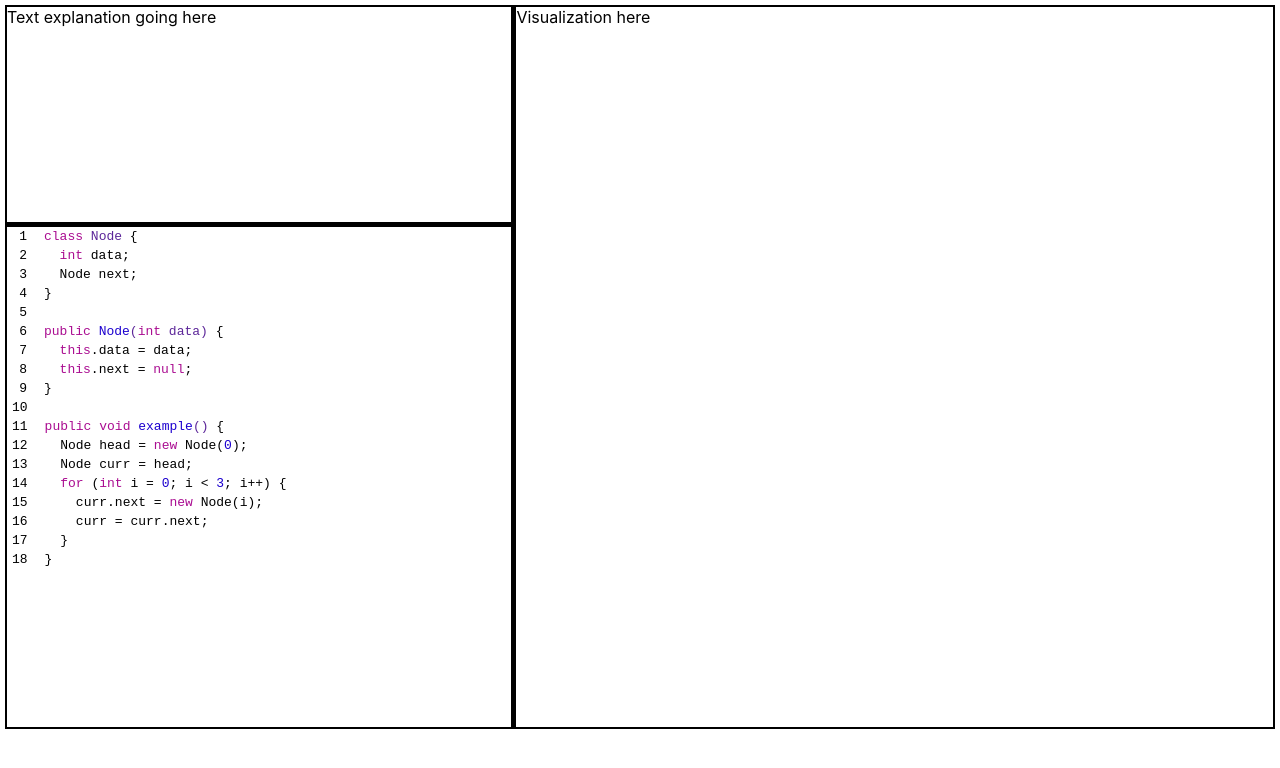
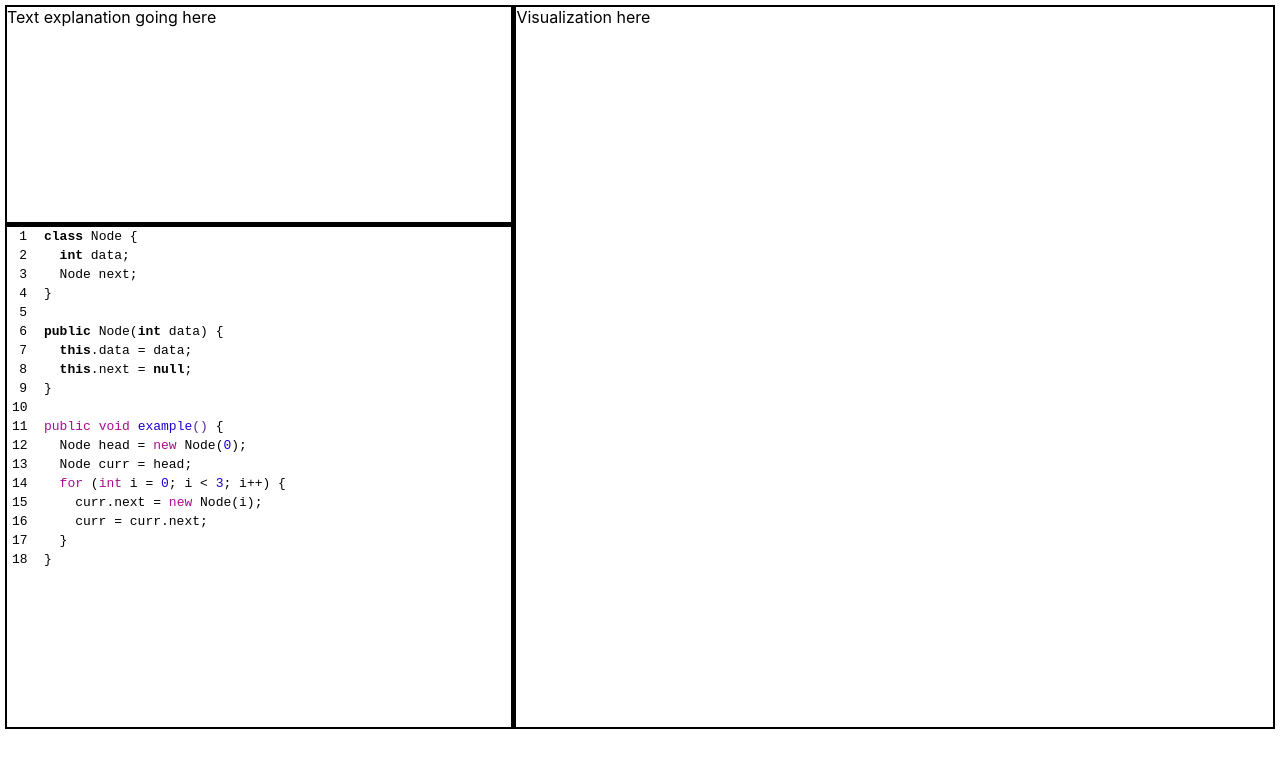
Before and after one commit to hawkticehurst/destructure-io, a React (Create React App) app: page / in a window 1280 px wide. Shown: the top 768 px of the page. Built offline with nearby package versions, Linux system fonts and the light colour scheme.

Commit message:
update styles and fix resizing

```diff
--- a/package.json
+++ b/package.json
@@ -7,6 +7,7 @@
     "@testing-library/react": "^9.4.0",
     "@testing-library/user-event": "^7.2.1",
     "highlight.js": "^9.18.1",
+    "node-sass": "^4.13.1",
     "react": "^16.12.0",
     "react-dom": "^16.12.0",
     "react-scripts": "3.3.0"
--- a/src/App.css
+++ b/src/App.css
@@ -62,13 +62,17 @@ body {
 
 /*********** CODE DISPLAY ***********/
 
+.code-display {
+  overflow: scroll;
+  height: 100%;
+}
+
 .code-format {
   margin: 0;
-  white-space: pre-wrap;
 }
 
 .hljs { /* highlight JS created class */
-  padding: var(--code-padding-vertical);
+  padding: var(--code-padding-vertical) !important; /* important to override any of the highlight styles */
 }
 
 .code-line {
@@ -78,6 +82,7 @@ body {
 }
 
 .code-content {
+  width: 100%;
   margin-left: 10px;
 }
 
--- a/src/components/App.js
+++ b/src/components/App.js
@@ -20,9 +20,7 @@ function App() {
                 </div>
               }
               secondComponent={
-                <div>
-                  <CodeDisplay language="java" codeData={data} />
-                </div>
+                <CodeDisplay language="java" codeData={data} />
               }
               initialStartSize={30}
               splitHorizontal={true}
--- a/src/components/code-display/CodeChunk.js
+++ b/src/components/code-display/CodeChunk.js
@@ -1,21 +1,24 @@
 import React from 'react';
-import CodeHighlight from './CodeHighlight';
 import CodeLine from './CodeLine';
 
 /**
  * Required Props:
- * code {String} - The line of code, i.e. "int x = 5"
+ * code {Object} - The chunk of codes data as described in CodeDisplay.js
  * language {String} - "java", "javascript", etc
- * lineNumber {number} - the line number in the code
+ * lineNumberStart {number} - the first line number in the code
+ *
+ * Optional Props:
+ * isHidden {Boolean} - Defaults to false, if true it shows as "grayed out"
  */
 function CodeChunk(props) {
-  const {code, language, lineNumberStart} = props;
+  const {code, language, lineNumberStart, isHidden} = props;
 
   const codeLines = code.map((lineData, index) => {
     return <CodeLine
             language={language}
             code={lineData.given}
             lineNumber={index + lineNumberStart}
+            isHidden={isHidden}
             key={index} />
   });
 
--- a/src/components/code-display/CodeDisplay.js
+++ b/src/components/code-display/CodeDisplay.js
@@ -33,6 +33,7 @@ function CodeDisplay(props) {
         language={language}
         code={chunkObj.code[language]}
         lineNumberStart={currLineNumber}
+        isHidden={chunkObj.type === "hidden"}
         key={index} />
     );
     currLineNumber += chunkObj.code[language].length;
@@ -40,7 +41,7 @@ function CodeDisplay(props) {
   });
 
   return (
-    <div>
+    <div className="code-display">
       {codeChunks}
     </div>
   );
--- a/src/components/code-display/CodeHighlight.js
+++ b/src/components/code-display/CodeHighlight.js
@@ -1,11 +1,15 @@
 import React, {useEffect, useRef} from 'react';
 import {findDOMNode} from 'react-dom';
 import hljs from 'highlight.js';
-import './highlight-styles/xcode.css'; // examples of options, most need to be downloaded: https://highlightjs.org/static/demo/
+import './highlight-styles/xcode.scss'; // examples of options, most need to be downloaded: https://highlightjs.org/static/demo/
+import './highlight-styles/hidden.scss'; // examples of options, most need to be downloaded: https://highlightjs.org/static/demo/
 
 /**
  * Required Props:
  * language {String} - "java", "javascript", etc
+ *
+ * Optional Props:
+ * isHidden {Boolean} - defaults to false, true to "gray" out code
  *
  * Children:
  * Any text to be highlighted should be a child.
@@ -14,7 +18,7 @@ import './highlight-styles/xcode.css'; // examples of options, most need to be d
  * <CodeHighlight language="java">int x = 5;</CodeHighlight>
  */
 function CodeHighlight(props) {
-  const {language, children} = props;
+  const {language, children, isHidden} = props;
   const codeRef = useRef(null);
 
   useEffect(() => {
@@ -22,11 +26,13 @@ function CodeHighlight(props) {
   });
 
   return (
-    <pre className="code-format">
-      <code className={language} ref={codeRef}>
-        {children}
-      </code>
-    </pre>
+    <div className={isHidden ? "hidden-code" : "standard-code"}>
+      <pre className="code-format">
+        <code className={language} ref={codeRef}>
+          {children}
+        </code>
+      </pre>
+    </div>
   );
 }
 
--- a/src/components/code-display/CodeLine.js
+++ b/src/components/code-display/CodeLine.js
@@ -6,9 +6,12 @@ import CodeHighlight from './CodeHighlight';
  * code {String} - The line of code, i.e. "int x = 5"
  * language {String} - "java", "javascript", etc
  * lineNumber {number} - the line number in the code
+ *
+ * Optional Props:
+ * isHidden {Boolean} - Defaults to false, if true it shows as "grayed out"
  */
 function CodeLine(props) {
-  const {code, language, lineNumber} = props;
+  const {code, language, lineNumber, isHidden} = props;
 
   return (
     <div className="code-line">
@@ -16,7 +19,7 @@ function CodeLine(props) {
         {lineNumber}
       </div>
       <div className="code-content">
-        <CodeHighlight language={language}>
+        <CodeHighlight isHidden={isHidden} language={language}>
           {code}
         </CodeHighlight>
       </div>
--- /dev/null
+++ b/src/components/code-display/highlight-styles/hidden.scss
@@ -0,0 +1,39 @@
+.hidden-code {
+  .hljs {
+    display: block;
+    padding: 0.5em;
+    color: black;
+  }
+
+  .hljs-string,
+  .hljs-variable,
+  .hljs-template-variable,
+  .hljs-symbol,
+  .hljs-bullet,
+  .hljs-section,
+  .hljs-addition,
+  .hljs-attribute,
+  .hljs-link {
+    color: #888;
+  }
+
+  .hljs-comment,
+  .hljs-quote,
+  .hljs-meta,
+  .hljs-deletion {
+    color: #ccc;
+  }
+
+  .hljs-keyword,
+  .hljs-selector-tag,
+  .hljs-section,
+  .hljs-name,
+  .hljs-type,
+  .hljs-strong {
+    font-weight: bold;
+  }
+
+  .hljs-emphasis {
+    font-style: italic;
+  }
+}
--- a/src/components/code-display/highlight-styles/hybrid.css
+++ /dev/null
@@ -1,102 +0,0 @@
-/*
-
-vim-hybrid theme by w0ng (https://github.com/w0ng/vim-hybrid)
-
-*/
-
-/*background color*/
-.hljs {
-  display: block;
-  overflow-x: auto;
-  padding: 0.5em;
-  background: #1d1f21;
-}
-
-/*selection color*/
-.hljs::selection,
-.hljs span::selection {
-  background: #373b41;
-}
-
-.hljs::-moz-selection,
-.hljs span::-moz-selection {
-  background: #373b41;
-}
-
-/*foreground color*/
-.hljs {
-  color: #c5c8c6;
-}
-
-/*color: fg_yellow*/
-.hljs-title,
-.hljs-name {
-  color: #f0c674;
-}
-
-/*color: fg_comment*/
-.hljs-comment,
-.hljs-meta,
-.hljs-meta .hljs-keyword {
-  color: #707880;
-}
-
-/*color: fg_red*/
-.hljs-number,
-.hljs-symbol,
-.hljs-literal,
-.hljs-deletion,
-.hljs-link {
- color: #cc6666
-}
-
-/*color: fg_green*/
-.hljs-string,
-.hljs-doctag,
-.hljs-addition,
-.hljs-regexp,
-.hljs-selector-attr,
-.hljs-selector-pseudo {
-  color: #b5bd68;
-}
-
-/*color: fg_purple*/
-.hljs-attribute,
-.hljs-code,
-.hljs-selector-id {
- color: #b294bb;
-}
-
-/*color: fg_blue*/
-.hljs-keyword,
-.hljs-selector-tag,
-.hljs-bullet,
-.hljs-tag {
- color: #81a2be;
-}
-
-/*color: fg_aqua*/
-.hljs-subst,
-.hljs-variable,
-.hljs-template-tag,
-.hljs-template-variable {
-  color: #8abeb7;
-}
-
-/*color: fg_orange*/
-.hljs-type,
-.hljs-built_in,
-.hljs-builtin-name,
-.hljs-quote,
-.hljs-section,
-.hljs-selector-class {
-  color: #de935f;
-}
-
-.hljs-emphasis {
-  font-style: italic;
-}
-
-.hljs-strong {
-  font-weight: bold;
-}
--- a/src/components/code-display/highlight-styles/xcode.css
+++ /dev/null
@@ -1,104 +0,0 @@
-/*
-
-XCode style (c) Angel Garcia <angelgarcia.mail@gmail.com>
-
-*/
-
-.hljs {
-  display: block;
-  overflow-x: auto;
-  padding: 0.5em;
-  background: #fff;
-  color: black;
-}
-
-/* Gray DOCTYPE selectors like WebKit */
-.xml .hljs-meta {
-  color: #c0c0c0;
-}
-
-.hljs-comment,
-.hljs-quote {
-  color: #007400;
-}
-
-.hljs-tag,
-.hljs-attribute,
-.hljs-keyword,
-.hljs-selector-tag,
-.hljs-literal,
-.hljs-name {
-  color: #aa0d91;
-}
-
-.hljs-variable,
-.hljs-template-variable {
-  color: #3F6E74;
-}
-
-.hljs-code,
-.hljs-string,
-.hljs-meta-string {
-  color: #c41a16;
-}
-
-.hljs-regexp,
-.hljs-link {
-  color: #0E0EFF;
-}
-
-.hljs-title,
-.hljs-symbol,
-.hljs-bullet,
-.hljs-number {
-  color: #1c00cf;
-}
-
-.hljs-section,
-.hljs-meta {
-  color: #643820;
-}
-
-
-.hljs-class .hljs-title,
-.hljs-type,
-.hljs-built_in,
-.hljs-builtin-name,
-.hljs-params {
-  color: #5c2699;
-}
-
-.hljs-attr {
-  color: #836C28;
-}
-
-.hljs-subst {
-  color: #000;
-}
-
-.hljs-formula {
-  background-color: #eee;
-  font-style: italic;
-}
-
-.hljs-addition {
-  background-color: #baeeba;
-}
-
-.hljs-deletion {
-  background-color: #ffc8bd;
-}
-
-.hljs-selector-id,
-.hljs-selector-class {
-  color: #9b703f;
-}
-
-.hljs-doctag,
-.hljs-strong {
-  font-weight: bold;
-}
-
-.hljs-emphasis {
-  font-style: italic;
-}
--- /dev/null
+++ b/src/components/code-display/highlight-styles/xcode.scss
@@ -0,0 +1,98 @@
+.standard-code {
+  .hljs {
+    display: block;
+    padding: 0.5em;
+    color: black;
+  }
+
+  /* Gray DOCTYPE selectors like WebKit */
+  .xml .hljs-meta {
+    color: #c0c0c0;
+  }
+
+  .hljs-comment,
+  .hljs-quote {
+    color: #007400;
+  }
+
+  .hljs-tag,
+  .hljs-attribute,
+  .hljs-keyword,
+  .hljs-selector-tag,
+  .hljs-literal,
+  .hljs-name {
+    color: #aa0d91;
+  }
+
+  .hljs-variable,
+  .hljs-template-variable {
+    color: #3F6E74;
+  }
+
+  .hljs-code,
+  .hljs-string,
+  .hljs-meta-string {
+    color: #c41a16;
+  }
+
+  .hljs-regexp,
+  .hljs-link {
+    color: #0E0EFF;
+  }
+
+  .hljs-title,
+  .hljs-symbol,
+  .hljs-bullet,
+  .hljs-number {
+    color: #1c00cf;
+  }
+
+  .hljs-section,
+  .hljs-meta {
+    color: #643820;
+  }
+
+
+  .hljs-class .hljs-title,
+  .hljs-type,
+  .hljs-built_in,
+  .hljs-builtin-name,
+  .hljs-params {
+    color: #5c2699;
+  }
+
+  .hljs-attr {
+    color: #836C28;
+  }
+
+  .hljs-subst {
+    color: #000;
+  }
+
+  .hljs-formula {
+    background-color: #eee;
+    font-style: italic;
+  }
+
+  .hljs-addition {
+    background-color: #baeeba;
+  }
+
+  .hljs-deletion {
+    background-color: #ffc8bd;
+  }
+
+  .hljs-selector-id,
+  .hljs-selector-class {
+    color: #9b703f;
+  }
+
+  .hljs-doctag,
+  .hljs-strong {
+    font-weight: bold;
+  }
+
+  .hljs-emphasis {
+    font-style: italic;
+  }
+}
```
Also changed, not shown: 1 other file (tests, documents, lock files or other folders).
